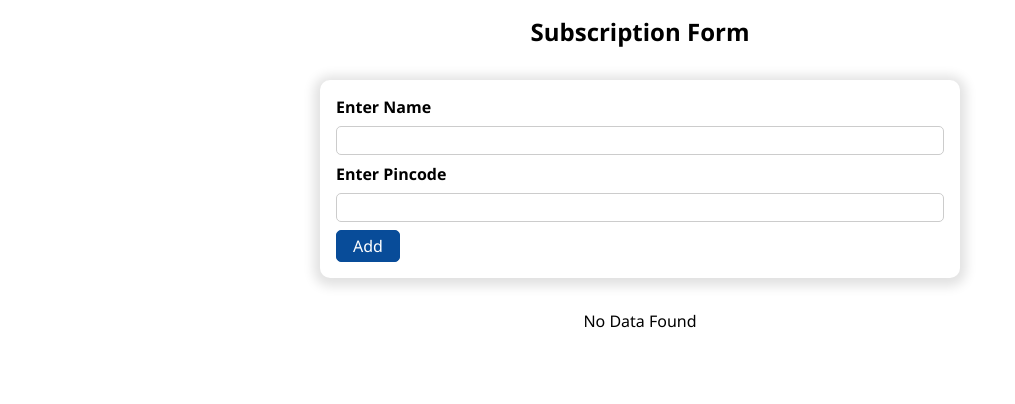
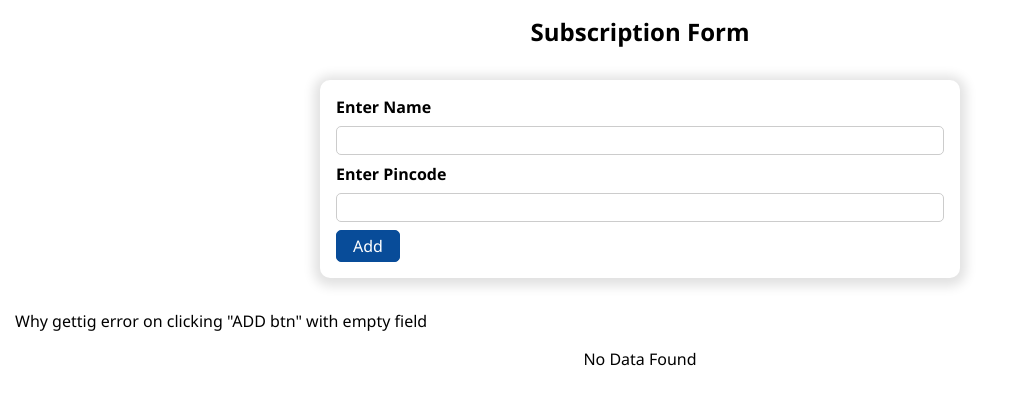
Before and after one commit to codingSlate/Subscriber, a React (Create React App) app: page / in a window 1280 px wide. Shown: the top 404 px of the page, without its empty margins (0-1015 px from the left). Built offline with nearby package versions, Linux system fonts and the light colour scheme.

Commit message:
empty field error

```diff
--- a/src/App.js
+++ b/src/App.js
@@ -14,6 +14,7 @@ export default function App() {
   return (
     <div>
       <AddSubscriber onAddSubscriber={onAddSubscriberHandler}></AddSubscriber>
+      <p>Why gettig error on clicking "ADD btn" with empty field</p>
       {subscriberList == '' && <p className="text-center">No Data Found</p>}
       <SubscriberList list={subscriberList}></SubscriberList>
     </div>
```
